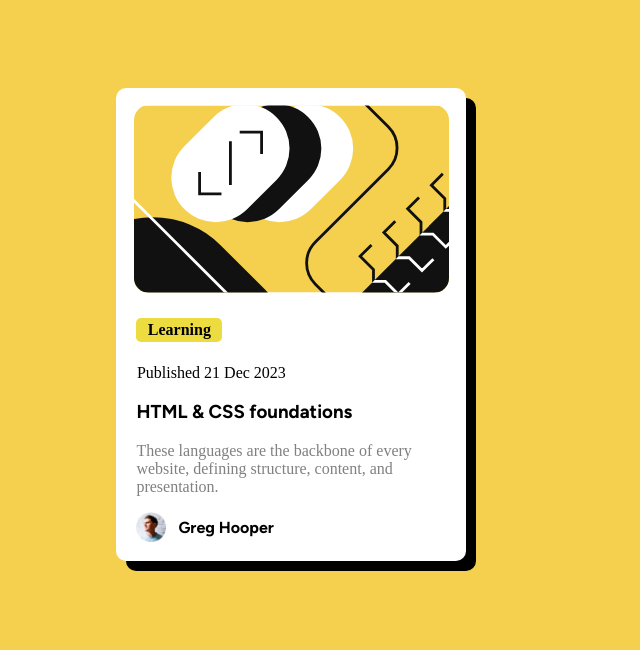
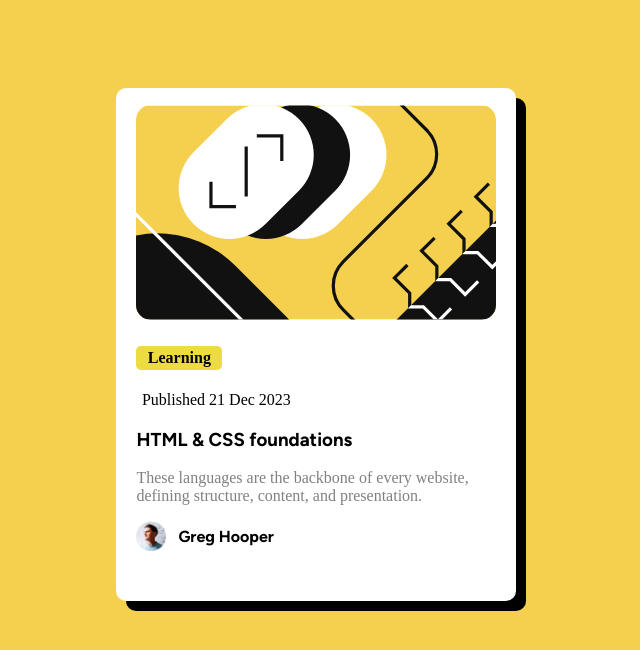
Before and after one commit to Tarun-G-V-N/Blog-Preview-Card, a plain HTML site: page index.html in a window 1280 px wide. Shown: the whole page, without its empty margins (334-974 px from the left). Drawn offline with Linux system fonts and the light colour scheme.

Commit message:
updated width and height of the container class

```diff
--- a/style.css
+++ b/style.css
@@ -13,8 +13,8 @@ body{
 .container{
     background-color: white;
     text-align: center;
-    height: 460px;
-    width: 350px;
+    height: 500px;
+    width: 400px;
     padding-top: 1%;
     margin: 7% 5% 7% 35%;
     border-radius: 10px;
@@ -36,8 +36,8 @@ body{
 }
 
 .container .datePosted{
-    width: 150px;
-    margin-left: 20px;
+    width: 200px;
+    margin-left: 0px;
     font-family: "customFont1";
 }
 
```
Also changed, not shown: 1 other file.
